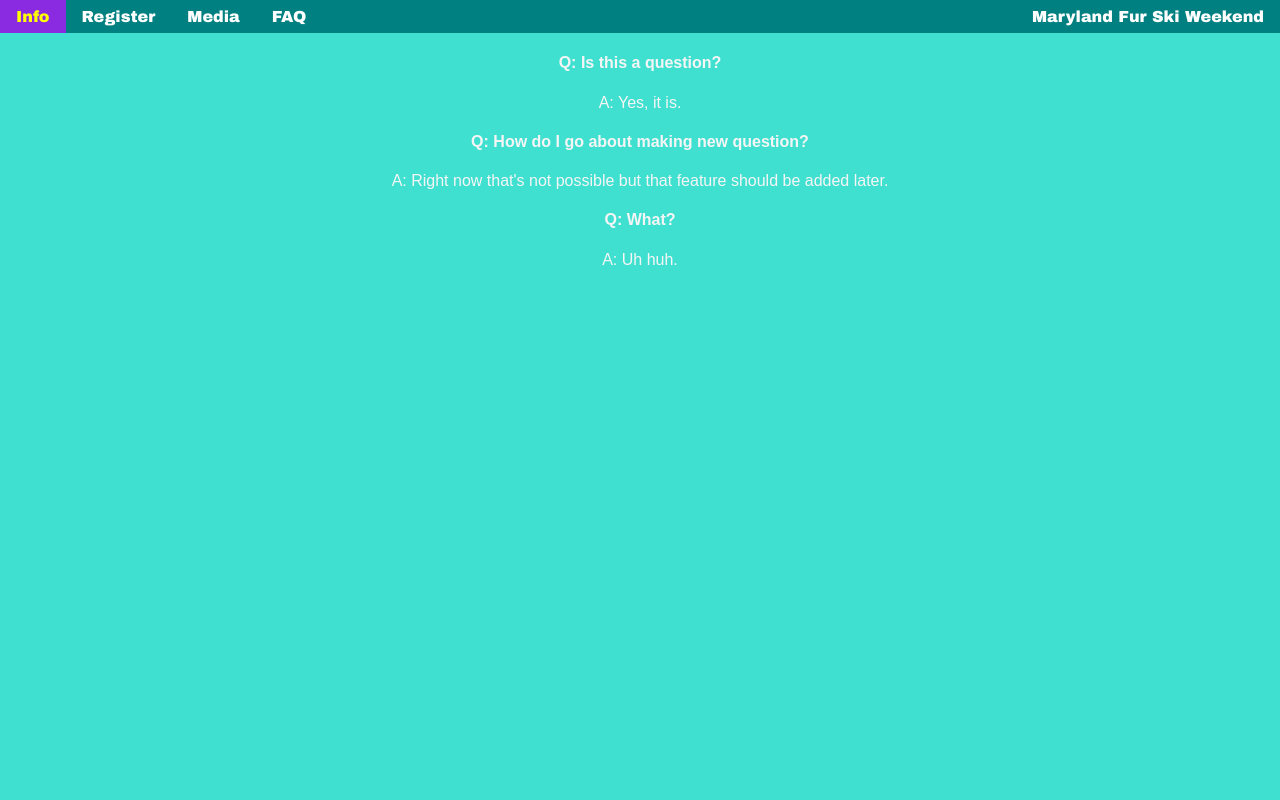
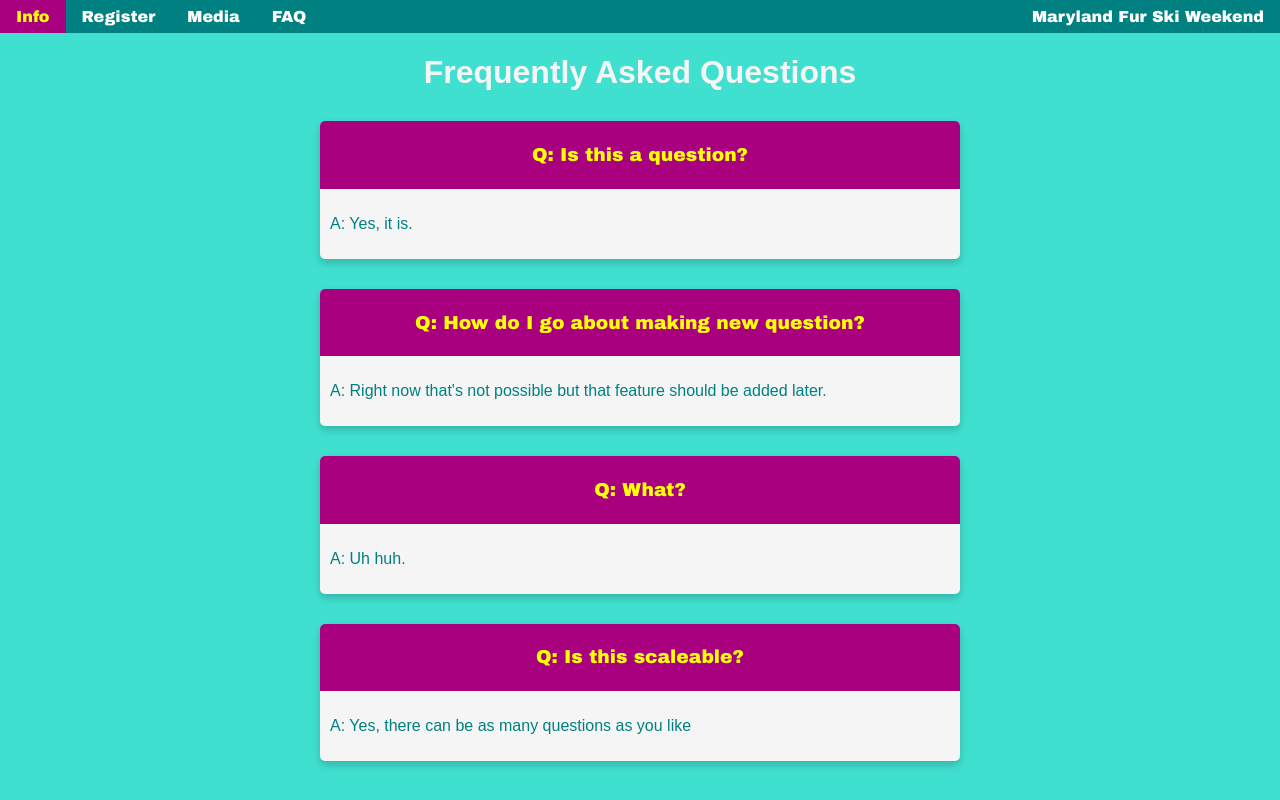
Before and after one commit to JustinJefferson/ski-wkend-react, a React (Create React App) app: page /faq in a window 1280 px wide. Built offline with nearby package versions, Linux system fonts and the light colour scheme.

Commit message:
Added styling to FAQ page. Changed purple to a custom red purple

```diff
--- a/src/components/Navigator.css
+++ b/src/components/Navigator.css
@@ -22,7 +22,7 @@ li a{
 }
 
 li a:hover{
-    background-color: blueviolet;
+    background-color: rgb(168, 0, 126);
     color: yellow;
 }
 
--- a/src/models/QA.tsx
+++ b/src/models/QA.tsx
@@ -14,5 +14,6 @@ export class QA {
 export const MockQAList: QA[] = [
     new QA('Is this a question?', 'Yes, it is.'),
     new QA('How do I go about making new question?', 'Right now that\'s not possible but that feature should be added later.'),
-    new QA('What?', 'Uh huh.')
+    new QA('What?', 'Uh huh.'),
+    new QA('Is this scaleable?', 'Yes, there can be as many questions as you like')
 ]
--- a/src/pages/FAQ.css
+++ b/src/pages/FAQ.css
@@ -0,0 +1,33 @@
+.Card {
+    margin: auto;
+    margin-top: 30px;
+    margin-bottom: 30px;
+    box-shadow: 0 4px 8px 0 rgba(0,0,0,0.2);
+    transition: 0.3s;
+    width: 50%;
+    border-radius: 5px;
+    background: whitesmoke;
+}
+
+.Card-top{
+    border-top-left-radius: 5px;
+    border-top-right-radius: 5px;
+    padding: 5px;
+    font-family: "Arial Black", Arial, Helvetica, sans-serif;
+    background: rgb(168, 0, 126);
+    color: yellow;
+}
+
+.Card-bottom{
+    padding: 10px;
+    text-align: left;
+    color: teal;
+}
+
+.Question{
+
+}
+
+.Answer{
+
+}
--- a/src/pages/FAQ.tsx
+++ b/src/pages/FAQ.tsx
@@ -7,7 +7,7 @@ const Display = (props: any) => {
     return (
         <div className="Card">
             <div className="Card-top">
-                <h4 className="Question">Q: {item.question}</h4>
+                <h3 className="Question">Q: {item.question}</h3>
             </div>
             <div className="Card-bottom">
                 <p className="Answer">A: {item.answer}</p>
@@ -20,6 +20,7 @@ const FAQ = () => {
     const list = MockQAList;
     return(
         <div>
+            <h1>Frequently Asked Questions</h1>
             {list.map((item: QA) =>
                 <Display item={item}></Display>
             )}
```
